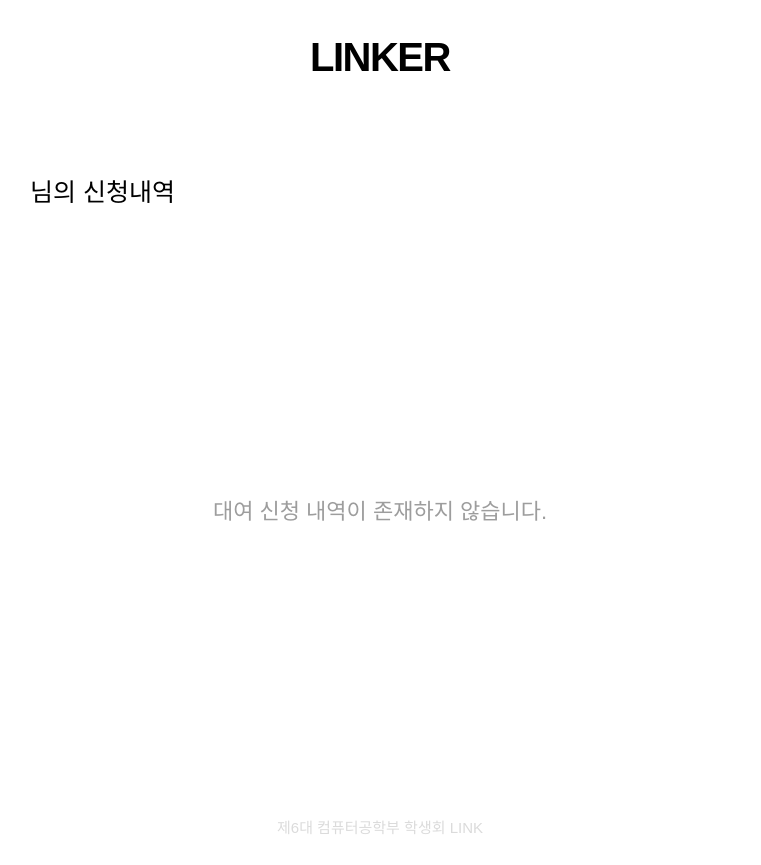
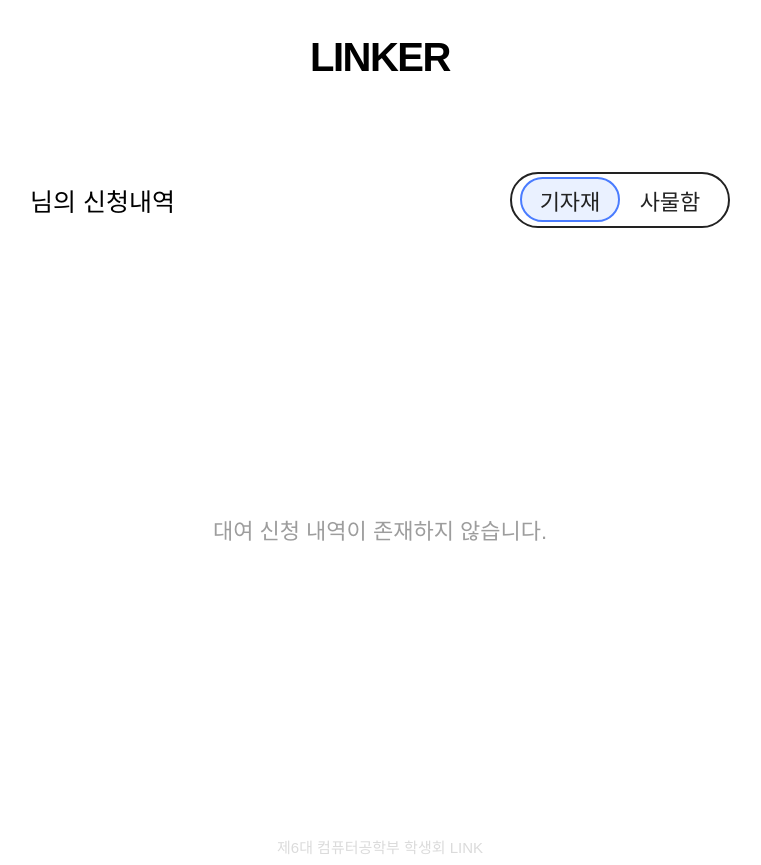
Before and after one commit to KU-CSE-LINK/Linker-Frontend, a React (Vite) app: page /check in a window 1280 px wide. Shown: the whole page, without its empty margins (260-1021 px from the left). Built offline with nearby package versions, Linux system fonts and the light colour scheme.

Commit message:
feat: 사물함 내역 추가

```diff
--- /dev/null
+++ b/src/components/rentalType/RentalType.jsx
@@ -0,0 +1,23 @@
+import PropTypes from 'prop-types';
+import { Container, ToggleBox, ToggleButton } from './RentalType.styles';
+
+export default function RentalType({ type, onChange }) {
+
+  return (
+    <Container>
+      <ToggleBox>
+        <ToggleButton selected={type === 'equipment'} onClick={() => onChange('equipment')}>
+          기자재
+        </ToggleButton>
+        <ToggleButton selected={type === 'locker'} onClick={() => onChange('locker')}>
+          사물함
+        </ToggleButton>
+      </ToggleBox>
+    </Container>
+  );
+}
+
+RentalType.propTypes = {
+  type: PropTypes.oneOf(['equipment', 'locker']),
+  onChange: PropTypes.func,
+};
--- /dev/null
+++ b/src/components/rentalType/RentalType.styles.jsx
@@ -0,0 +1,49 @@
+import styled from 'styled-components';
+
+export const Container = styled.div`
+  display: flex;
+  align-items: center;
+  position: relative;
+  justify-content: center;
+`;
+
+export const ToggleBox = styled.div`
+  display: flex;
+  padding: 1px 8px;
+  border: 2px solid #222;
+  border-radius: 32px;
+  overflow: hidden;
+  background: #fff;
+  box-sizing: border-box;
+  min-width: 220px;
+  height: 56px;
+  align-items: center;
+  position: relative;
+  z-index: 1;
+`;
+
+export const ToggleButton = styled.button`
+  flex: 1;
+  width: 90%;
+  height: 90%;
+  border: none;
+  outline: none;
+  background: none;
+  font-size: 22px;
+  font-weight: 500;
+  cursor: pointer;
+  transition:
+    background 0.2s,
+    color 0.2s;
+  border: 2px solid white;
+  color: #222;
+  border-radius: 32px;
+  ${({ selected }) =>
+    selected &&
+    `
+      background: #eaf1ff;
+      color: #222;
+      border: 2px solid #4a7cff;
+    box-sizing: border-box;
+    `}
+`;
--- /dev/null
+++ b/src/components/rentalbox/LockerBox.jsx
@@ -0,0 +1,52 @@
+import PropTypes from 'prop-types';
+import { Container, LockerTitle, LockerInfo, CategoryWrapper, MainText, StatusText, LocationText, NumberText, DateText } from './LockerBox.styles';
+
+const LockerBox = ({ status, location, number}) => {
+
+
+  const statusConverter = (status) => {
+    switch (status) {
+      case 'REQUESTED':
+        return '신청 완료';
+      case 'RENTED':
+        return '대여중';
+      case 'RETURNED':
+        return '반납완료';
+      default:
+        return '기타문의';
+    }
+  };
+  const returnDate = "2025-12-19";
+
+  return (
+    <Container>
+      <LockerTitle>사물함</LockerTitle>
+      <LockerInfo>
+        <CategoryWrapper>
+          <MainText>신청 상황</MainText>
+          <StatusText>{statusConverter(status)}</StatusText>
+        </CategoryWrapper>
+        <CategoryWrapper>
+          <MainText>위치</MainText>
+          <LocationText>{location}</LocationText>
+        </CategoryWrapper>
+        <CategoryWrapper>
+          <MainText>번호</MainText>
+          <NumberText>{number}</NumberText>
+        </CategoryWrapper>
+        <CategoryWrapper>
+          <MainText>반납일</MainText>
+          <DateText>{returnDate}</DateText>
+        </CategoryWrapper>
+      </LockerInfo>
+    </Container>
+  );
+};
+
+LockerBox.propTypes = {
+  status: PropTypes.string.isRequired,
+  location: PropTypes.string.isRequired,
+  number: PropTypes.string.isRequired,
+};
+
+export default LockerBox;
--- /dev/null
+++ b/src/components/rentalbox/LockerBox.styles.jsx
@@ -0,0 +1,75 @@
+import styled from 'styled-components';
+import { mediaQueries } from '../../styles/GlobalStyles';
+
+export const Container = styled.div`
+  width: 100%;
+  min-height: 160px;
+  border-radius: 10px;
+  background: #fff;
+  box-shadow: 0px 0px 15px 8px rgba(139, 139, 139, 0.15);
+  padding: 30px 0;
+  ${mediaQueries[1]} {
+    width: 100%;
+    height: auto;
+  }
+`;
+
+export const LockerTitle = styled.div`
+  color: #000;
+  font-size: 22px;
+  font-weight: 700;
+  margin-left: 32px;
+  margin-bottom: 40px;
+`;
+
+export const LockerInfo = styled.div`
+  display: flex;
+  justify-content: space-evenly;
+  align-items: flex-start;
+  ${mediaQueries[1]} {
+    flex-direction: column;
+    align-items: center;
+    margin-bottom: 40px;
+  }
+`;
+
+export const CategoryWrapper = styled.div`
+  display: flex;
+  flex-direction: column;
+  gap: 31px;
+  min-width: 110px;
+  align-items: center;
+`;
+
+export const MainText = styled.span`
+  color: #000;
+  font-size: 18px;
+  font-weight: 500;
+  text-align: center;
+`;
+
+export const StatusText = styled.span`
+  color: #3773f5;
+  font-size: 16px;
+  font-weight: 300;
+`;
+
+export const LocationText = styled.span`
+  color: #000;
+  font-size: 16px;
+  font-weight: 300;
+  text-align: center;
+  white-space: pre-line;
+`;
+
+export const NumberText = styled.span`
+  color: #000;
+  font-size: 16px;
+  font-weight: 300;
+`;
+
+export const DateText = styled.span`
+  color: #000;
+  font-size: 16px;
+  font-weight: 300;
+`;
--- a/src/pages/rentalcheck/RentalCheck.jsx
+++ b/src/pages/rentalcheck/RentalCheck.jsx
@@ -5,15 +5,23 @@ import Header from '../../components/header/Header';
 import RentalBox from '../../components/rentalbox/RentalBox';
 import Footer from '../../components/footer/footer';
 import useRental from '../../hooks/rental/useRental.jsx';
+import RentalType from '../../components/rentalType/RentalType.jsx';
+import LockerBox from '../../components/rentalbox/LockerBox.jsx';
 
 const RentalCheck = () => {
   const [searchParams] = useSearchParams();
+  const [selectedType, setSelectedType] = useState('equipment');
   const name = searchParams.get('name');
   const studentId = searchParams.get('studentId');
 
   const [rentals, setRentals] = useState([]);
 
   const { getRentals } = useRental();
+
+  const handleTypeChange = (type) => {
+    setSelectedType(type);
+  };
+
 
   useEffect(() => {
     if (!name || !studentId) {
@@ -31,10 +39,14 @@ const RentalCheck = () => {
     <Container>
       <Header />
       <SubText>
+        <div>
           <GuestName>{name}</GuestName>님의 신청내역
+        </div>
+        <RentalType type={selectedType} onChange={handleTypeChange} />
       </SubText>
       <BoxContainer>
-        {rentals.length === 0 ? (
+        {selectedType === "equipment" ? (
+          rentals.length === 0 ? (
             <EmptyText>대여 신청 내역이 존재하지 않습니다.</EmptyText>
           ) : (
             rentals.map((rental) => (
@@ -47,6 +59,13 @@ const RentalCheck = () => {
                 returnDate={rental.returnDate}
               />
             ))
+          )
+        ) : (
+          <LockerBox
+            status="RENTED"
+            location="1층 101호"
+            number="A-123"
+          />
         )}
       </BoxContainer>
       <Footer />
--- a/src/pages/rentalcheck/RentalCheck.styles.jsx
+++ b/src/pages/rentalcheck/RentalCheck.styles.jsx
@@ -21,7 +21,10 @@ export const GuestName = styled.span`
   }
 `;
 
-export const SubText = styled.span`
+export const SubText = styled.div`
+  display: flex;
+  align-items: center;
+  justify-content: space-between;
   color: #000;
   font-size: 25px;
   font-weight: 400;
```
Lines whose indentation alone changed are shown as unchanged.
